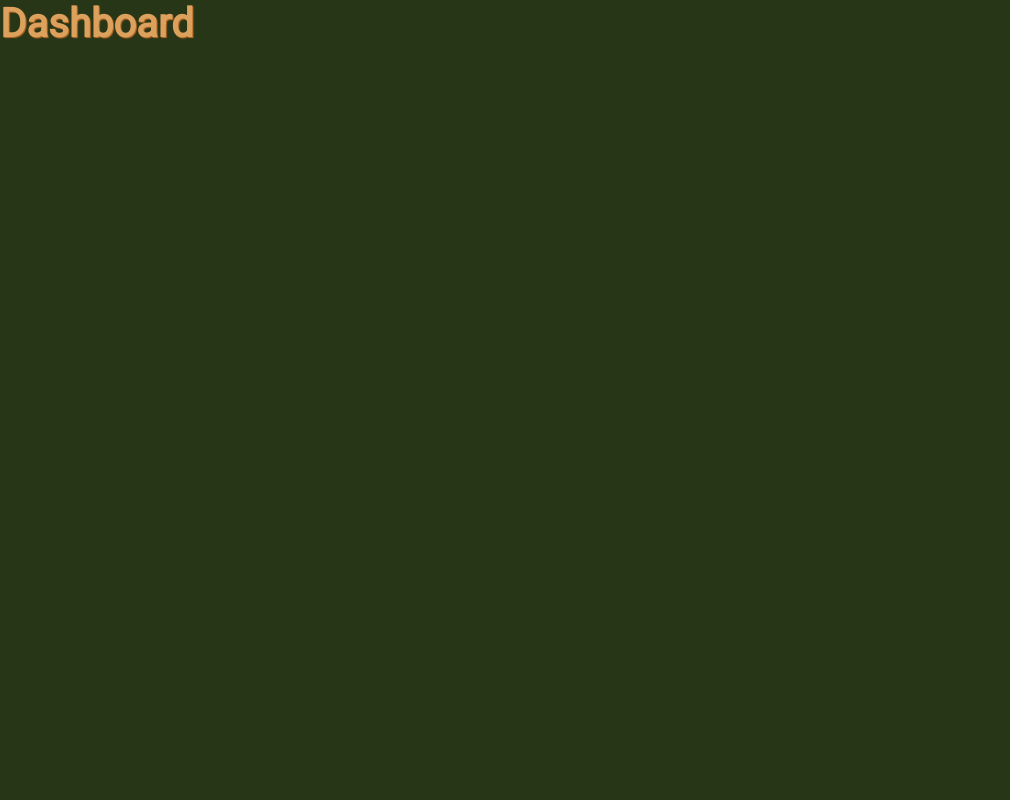
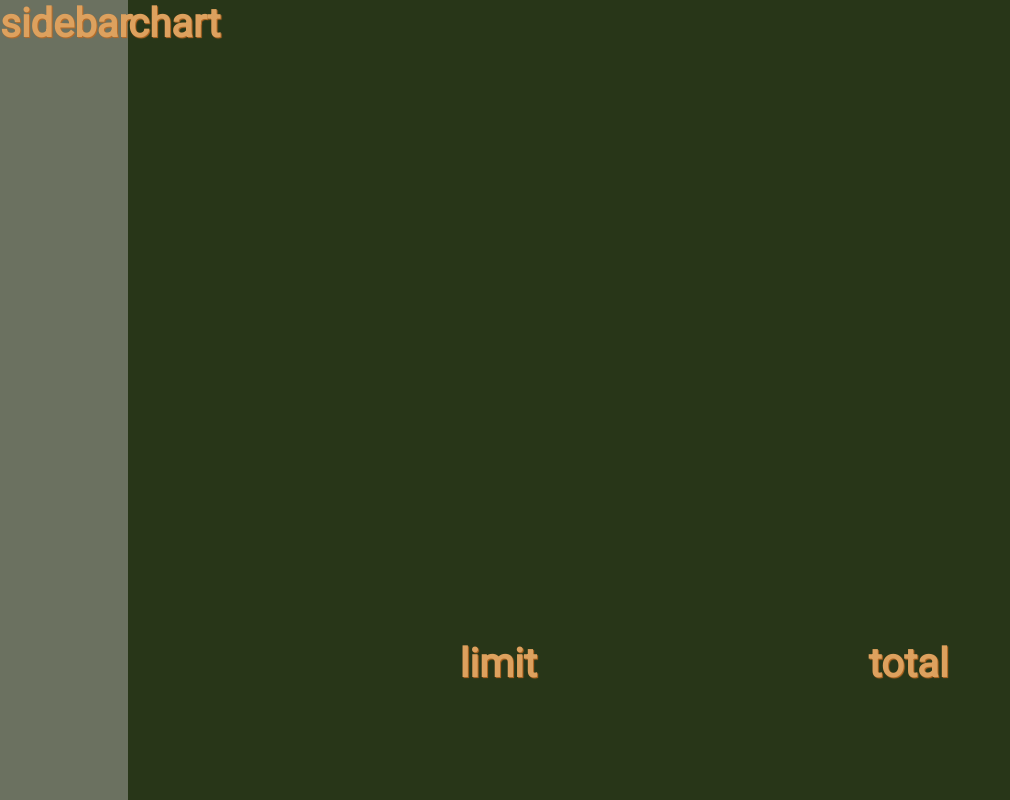
Before and after one commit to JazBaliola/link_tracker, a React (Create React App) app: page /Dashboard in a window 1280 px wide. Shown: the whole page, without its empty margins (0-1010 px from the left). Built offline with nearby package versions, Linux system fonts and the light colour scheme.

Commit message:
Update blueprint skeleton of dashboard component

```diff
--- a/src/components/Dashboard/Dashboard.css
+++ b/src/components/Dashboard/Dashboard.css
@@ -0,0 +1,21 @@
+.Dashboard {
+    display: grid;
+    grid-template-columns: 10% auto;
+}
+
+.sidebar {
+    background-color: rgba(192, 188, 188, 0.437) !important;
+    width: 100%;
+    height: 100vh;
+}
+
+.main {
+    display: grid;
+    grid-template-rows: 80% auto;
+}
+
+.accountInfo {
+    display: flex;
+    flex-direction: row;
+    justify-content: space-evenly;
+}
--- a/src/components/Dashboard/Dashboard.js
+++ b/src/components/Dashboard/Dashboard.js
@@ -1,9 +1,34 @@
 import React from 'react';
+import './Dashboard.css';
 
 const Dashboard = () => {
     return(
         <div className='Dashboard'>
-            <h1>Dashboard</h1>
+
+            <div className='sidebar'>
+                <h1>sidebar</h1>
+            </div>
+
+            <div className='main'>
+
+                <div className='chart'>
+                    <h1>chart</h1>
+                </div>
+
+                <div className='accountInfo'>
+
+                    <div className='limit'>
+                        <h1>limit</h1>
+                    </div>
+
+                    <div className='total'>
+                        <h1>total</h1>
+                    </div>
+
+                </div>
+
+            </div>
+
         </div>
     );
 }
```
Also changed, not shown: 1 other file (tests, documents, lock files or other folders).
